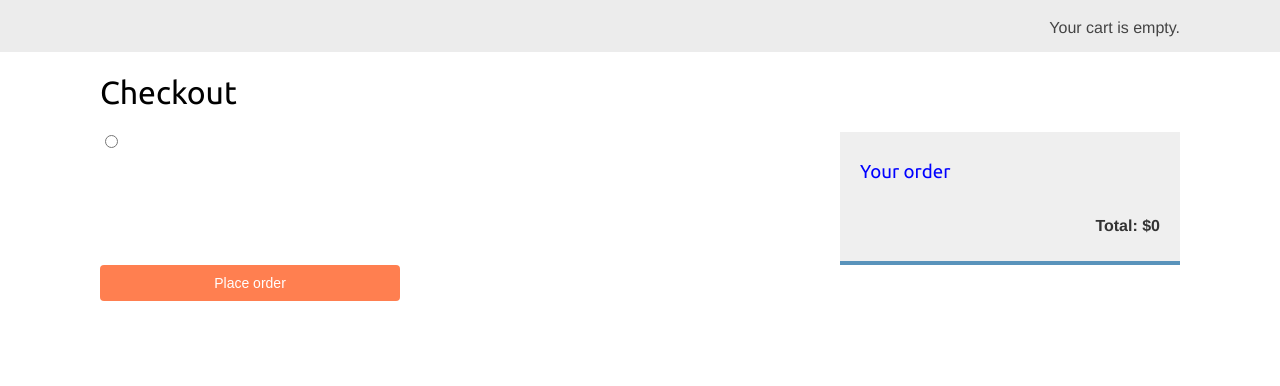
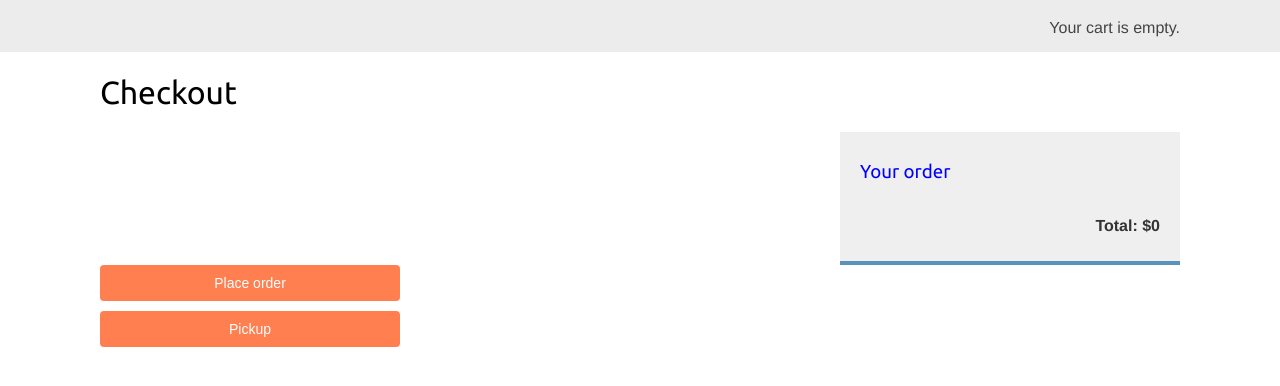
Before and after one commit to cjuanito797/group_project, a Django app: page /orders/create/ in a window 1280 px wide. Shown: the part 87-473 px from the top of the page. Run offline with Django 3.2, Linux system fonts and the light colour scheme.

Commit message:
Update create.html

```diff
--- a/orders/templates/orders/order/create.html
+++ b/orders/templates/orders/order/create.html
@@ -33,9 +33,10 @@
                 <p>{{ a.city }}</p>
             </div>
         {% endfor %}
-        <input type="radio" id="address_{{ a.id }}" name="address" value="Pickup">
 
-        <p><input type="submit" value="Place order"></p>
+        <p><input type="submit" name="place_order" value="Place order"></p>
+        <p><input type="submit" name="pickup_order" value="Pickup"></p>
+
 
     </form>
 
```
